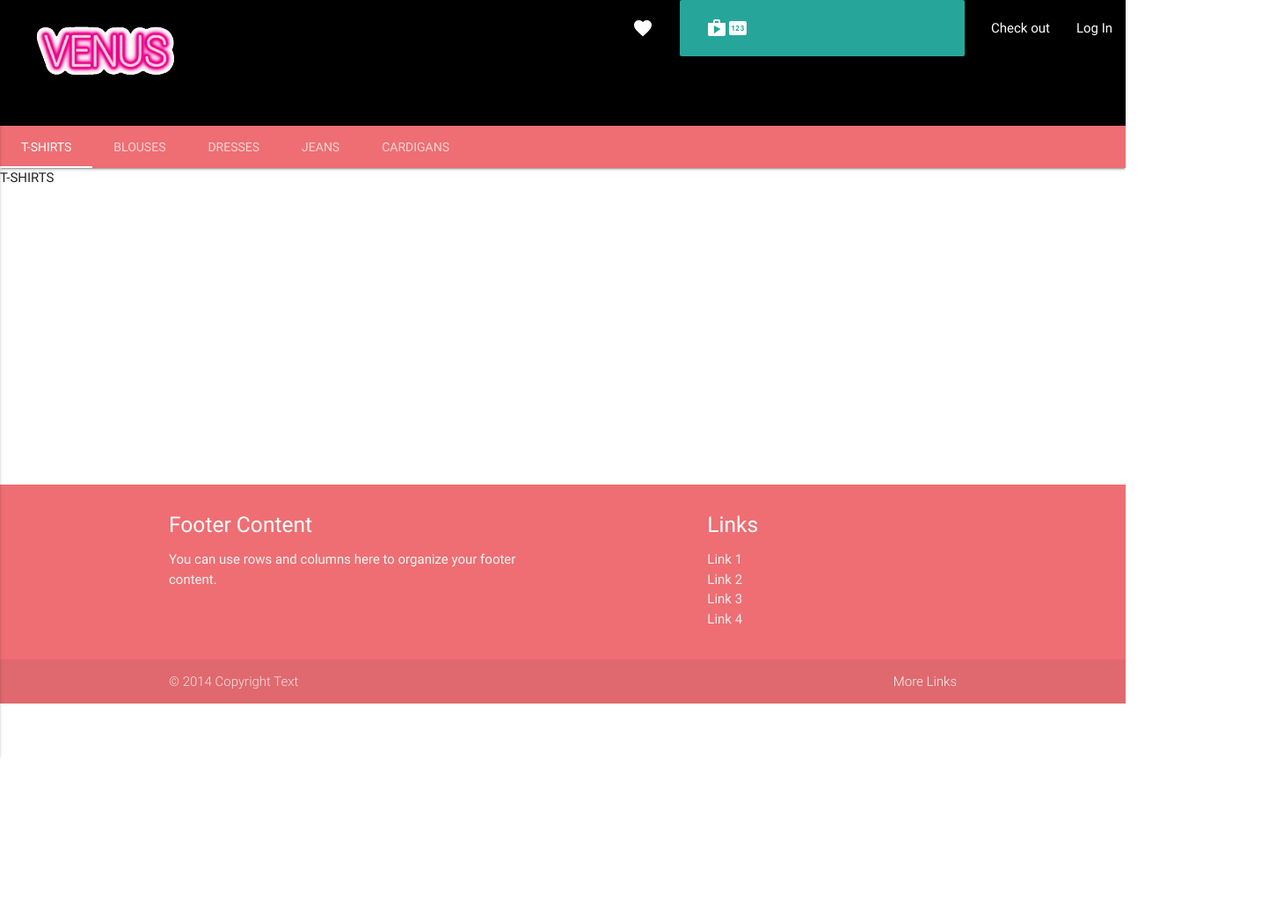
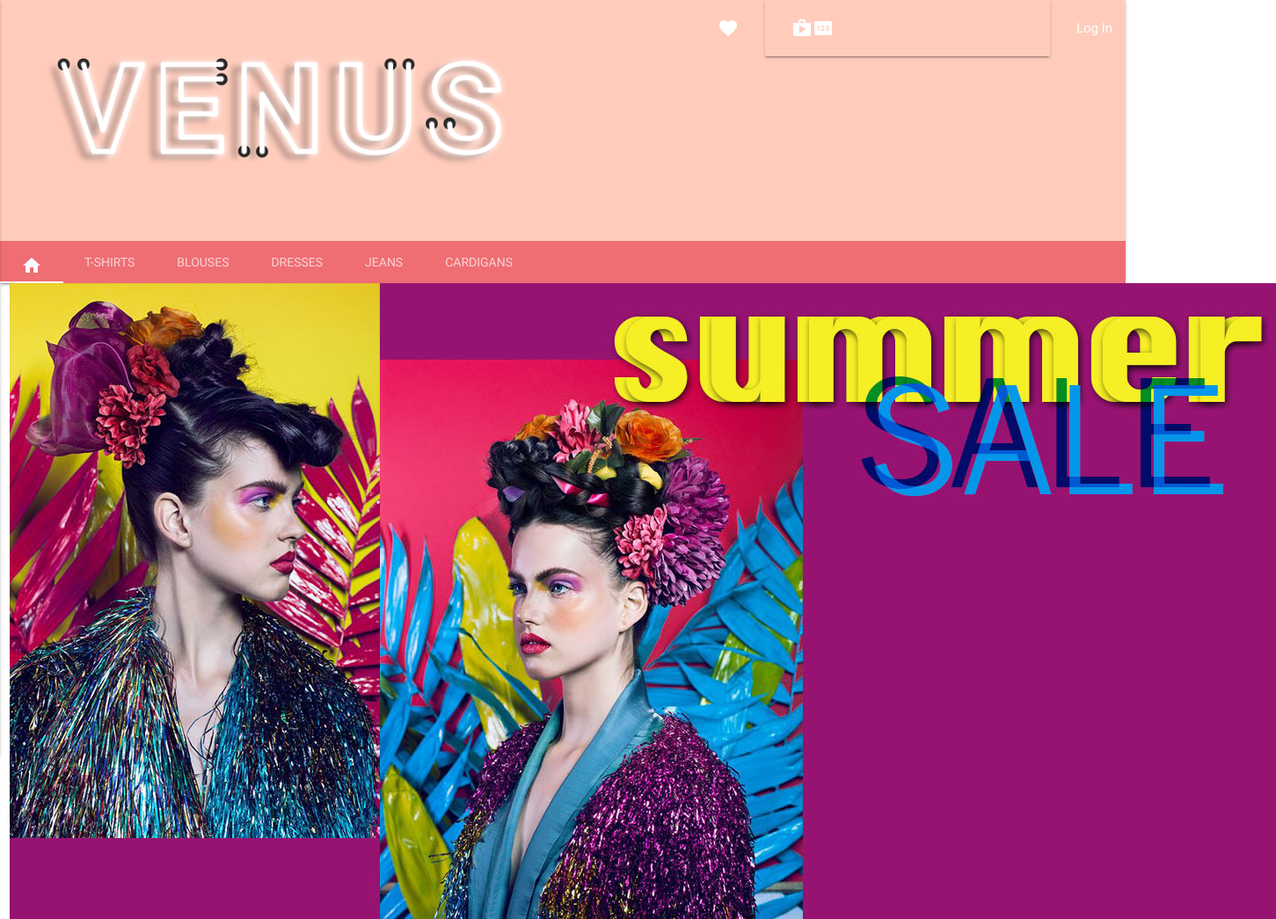
Before and after one commit to kaleidostoni/venus-e-commerce, a plain HTML site: page index.html in a window 1280 px wide. Shown: the top 1045 px of the page at 88% size, 1451 px wide, since content can reach past the window. Before the commit the page ends 800 px from the top, so only its background shows below. Drawn offline with nearby package versions, Linux system fonts and the light colour scheme; no server answers.

Commit message:
subiendo imagen home y logo

```diff
--- a/index.html
+++ b/index.html
@@ -16,8 +16,8 @@
 <body>
     <!-- Navbar -->
     <nav class="nav-extended">
-        <div class="nav-wrapper black">
-            <img src="assets/images/venus.gif" class="logo" alt="logo">
+        <div class="nav-wrapper deep-orange lighten-4">
+            <img src="assets/images/venus-light.png" class="logo" alt="logo">
             <!-- <a href="#" class="brand-logo">VENUS</a> -->
             <a href="#" data-activates="mobile-demo" class="button-collapse">
                 <i class="material-icons">menu</i>
@@ -30,18 +30,20 @@
                 </li>
                 <li>
                     <a href="#">
-                        <i class="material-icons dropdown-button btn" data-activates='cart'>shopping_bascket</i>
+                        <div class="nav-wrapper deep-orange lighten-4">
+                            <i class="material-icons dropdown-button btn deep-orange lighten-4" data-activates='cart'>shopping_bascket</i>
                     </a>
                     <ul id='cart' class='dropdown-content'>
-                        <li><a href="#!">one</a></li>
-                        <li><a href="#!">two</a></li>
+                        <li>
+                            <a href="#!">one</a>
+                        </li>
+                        <li>
+                            <a href="#!">two</a>
+                        </li>
                     </ul>
                 </li>
                 <li>
-                    <a href="badges.html">Check out</a>
-                </li>
-                <li>
-                    <a href="#" id="login">Log In<span id="pseudo"></span></a>
+                    <a href="#" id="login">Log In</a>
                 </li>
             </ul>
             <ul class="side-nav" id="mobile-demo">
@@ -59,16 +61,21 @@
             <div class="nav-content">
                 <ul class="tabs tabs-transparent" id="menu">
                     <li class="tab">
+                        <a href="#home" class="">
+                            <i class="material-icons">home</i>
+                        </a>
+                    </li>
+                    <li class="tab">
                         <a href="#t-shirts" data-menu="womens%20graphic%20tees" data-category="t-shirts" class="router-tshirts">T-shirts</a>
                     </li>
                     <li class="tab">
                         <a href="#blouses" data-menu="blouse" data-category="blouses" class="router-blouses">Blouses</a>
                     </li>
                     <li class="tab">
-                    <a href="#dresses"data-menu="dress%20for%20women" data-category="dresses" class="router-dresses">Dresses</a>
+                        <a href="#dresses" data-menu="dress%20for%20women" data-category="dresses" class="router-dresses">Dresses</a>
                     </li>
                     <li class="tab">
-                    <a href="#jeans"  data-menu="jeans%20woman" data-category="jeans" class="router-jeans">Jeans</a>
+                        <a href="#jeans" data-menu="jeans%20woman" data-category="jeans" class="router-jeans">Jeans</a>
 
                     </li>
                     <li class="tab">
@@ -82,11 +89,17 @@
     <!-- main -->
     <main>
         <section id="container">
-            <div id="t-shirts" class="row">T-SHIRTS</div>
-            <div id="blouses" class="row">BLOUSES</div>
-            <div id="dresses" class="row">DRESSES</div>
-            <div id="jeans" class="row">JEANS</div>
-            <div id="cardigans" class="row">CARDIGANS</div>
+            <div id="home" class="row">
+            <div class="col l8 s12">
+              <img src="assets/images/editorial-venus.jpg" alt="">
+            </div>
+            </div>
+            <!-- tabs] -->
+            <div id="t-shirts" class="row"></div>
+            <div id="blouses" class="row"></div>
+            <div id="dresses" class="row"></div>
+            <div id="jeans" class="row"></div>
+            <div id="cardigans" class="row"></div>
         </section>
     </main>
 
--- a/styles.css
+++ b/styles.css
@@ -10,5 +10,5 @@
   }
 
   .logo {
-    width: 30vh;
+    width: 80vh;
   }
```
Also changed, not shown: assets/images/editorial-venus.jpg (added), assets/images/venus-light.png (added), 1 other file. Lines whose indentation alone changed are shown as unchanged.
